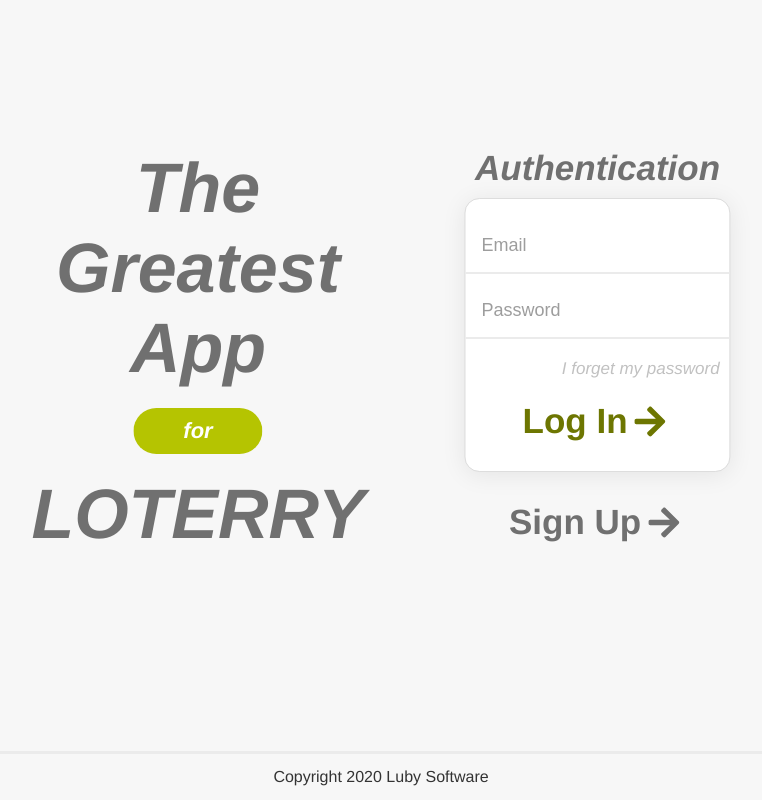
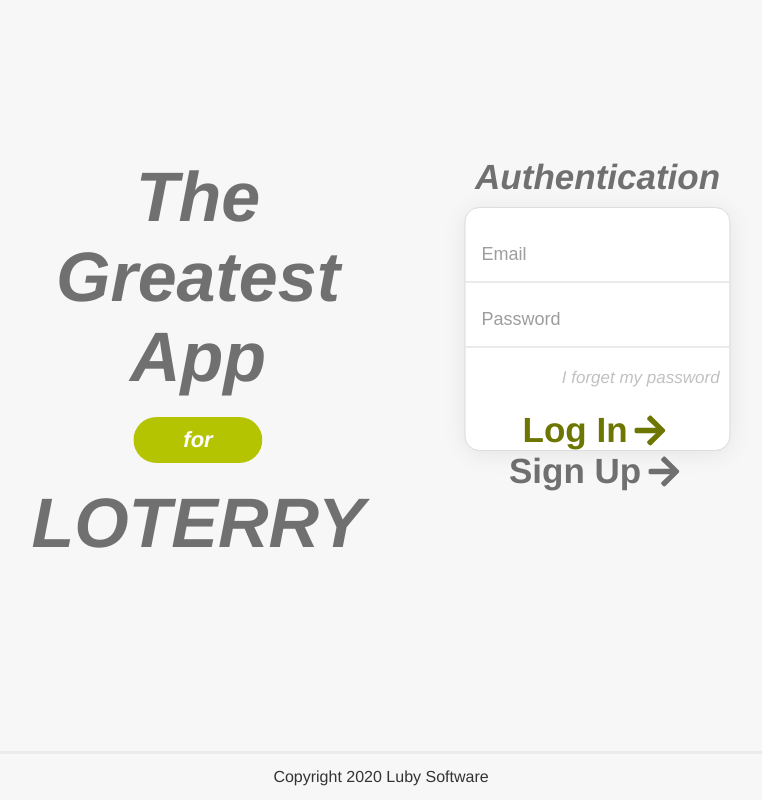
Before and after one commit to JVMR37/labluby.bet, a React (Create React App) app in the folder labluby.bet/: page /login in a window 1280 px wide. Shown: the whole page, without its empty margins (259-1021 px from the left). Built offline with nearby package versions, Linux system fonts and the light colour scheme.

Commit message:
feat: Add animation classes and remove FlatButton margins

```diff
--- a/labluby.bet/src/GlobalStyles.ts
+++ b/labluby.bet/src/GlobalStyles.ts
@@ -43,6 +43,24 @@ main {
   width: 90%;
   max-width: 90rem;
 }
+
+.fade-enter{
+   opacity: 0;
+}
+.fade-exit{
+   opacity: 1;
+}
+.fade-enter-active{
+   opacity: 1;
+}
+.fade-exit-active{
+   opacity: 0;
+}
+.fade-enter-active,
+.fade-exit-active{
+   transition: opacity 500ms;
+}
+
 
 `;
 
@@ -238,7 +256,7 @@ export const FlatButton = styled.button<{
   font-family: Helvetica;
   cursor: pointer;
 
-  margin: 3rem 0rem;
+  /* margin: 03rem 0rem; */
 
   /* height: 100%; */
   width: 100%;
```
